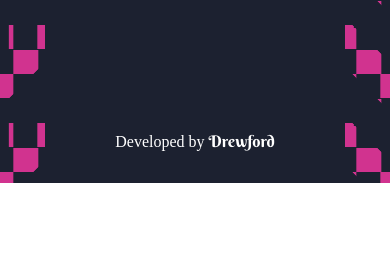
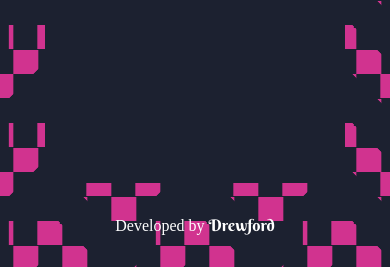
Before and after one commit to SleazyCook/willie, a React app: page / in a window 390 px wide. Shown: the part 661-928 px from the top of the page. Before the commit the page ends 844 px from the top, so only its background shows below. Built offline with nearby package versions, Linux system fonts and the light colour scheme; a web font is replaced by a local one.

Commit message:
change mobile height to min-height for adding future social links

```diff
--- a/src/styles/app/app.css
+++ b/src/styles/app/app.css
@@ -92,7 +92,7 @@ body {
 }
 
 .mobile-home {
-  height: 100svh;
+  min-height: 100svh;
   padding-top: 2rem;
 }
 
```
